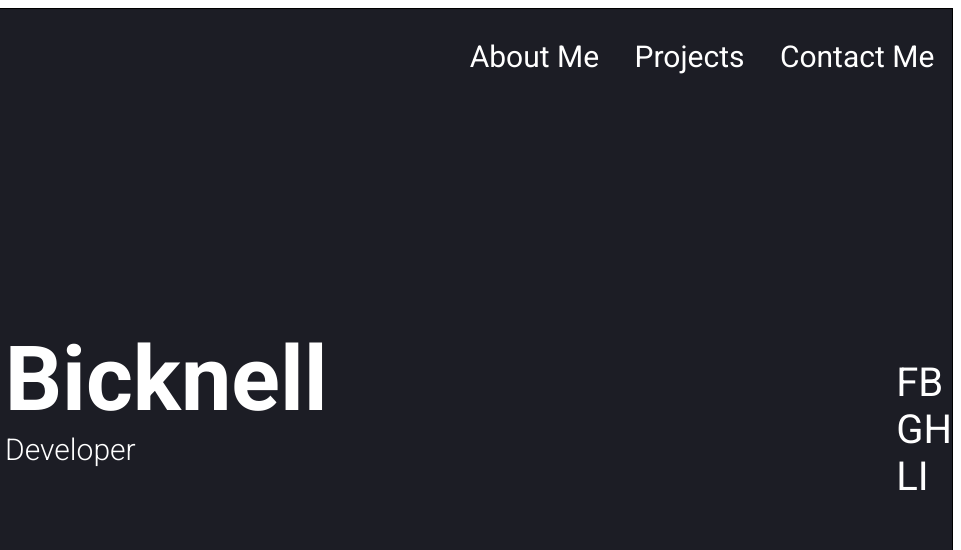
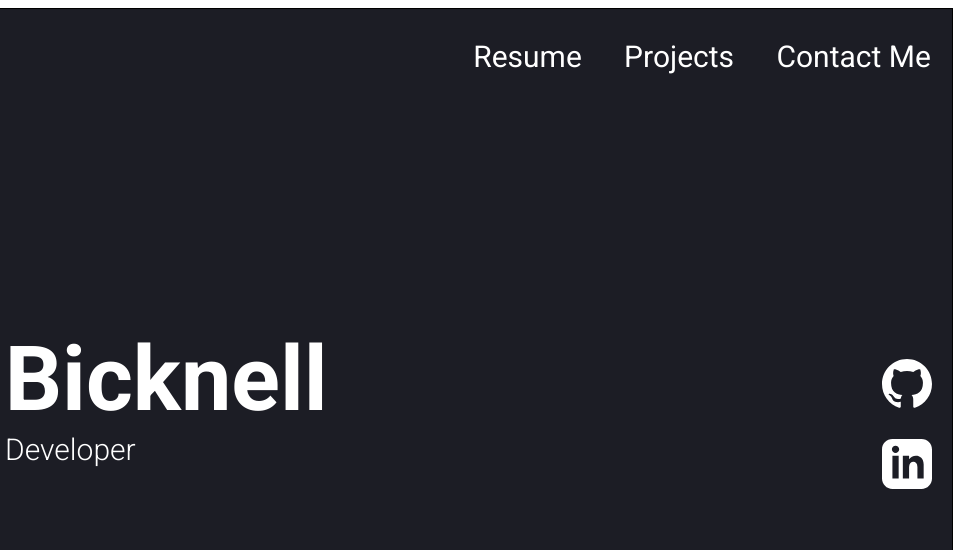
Before and after one commit to Chrisbick94/Portfolio, a plain HTML site: page index.html in a window 1280 px wide. Shown: the top 550 px of the page, 319-1280 px from the left. Drawn offline with Linux system fonts and the light colour scheme.

Commit message:
made the start of the page and icons

```diff
--- a/index.html
+++ b/index.html
@@ -1,6 +1,6 @@
 <!DOCTYPE html>
 <html lang="en">
-
+<title>Chris's Page</title>
 <head>
     <link rel="stylesheet" href="src/styles.css">
     <link rel="preconnect" href="https://fonts.googleapis.com">
@@ -17,9 +17,9 @@
 <body>
     <section class="hero">
         <nav>
-            <img class="logo" src="src\images\CB(4).png" alt="CB LOGO"/>
+            <img class="logo" src="src\images\CB(4).png" alt="CB LOGO" />
             <ul>
-                <li>About Me</li>
+                <li>Resume</li>
                 <li>Projects</li>
                 <li>Contact Me</li>
             </ul>
@@ -31,9 +31,14 @@
                 <div class="button">About Me</div>
             </div>
             <div class="socials">
-               <div>FB</div>
-               <div>GH</div>
-               <div>LI</div>
+                <div class="social"><svg xmlns="http://www.w3.org/2000/svg" fill="#ffffff" width="50" height="50" viewBox="0 0 24 24">
+                        <path
+                            d="M12 0c-6.626 0-12 5.373-12 12 0 5.302 3.438 9.8 8.207 11.387.599.111.793-.261.793-.577v-2.234c-3.338.726-4.033-1.416-4.033-1.416-.546-1.387-1.333-1.756-1.333-1.756-1.089-.745.083-.729.083-.729 1.205.084 1.839 1.237 1.839 1.237 1.07 1.834 2.807 1.304 3.492.997.107-.775.418-1.305.762-1.604-2.665-.305-5.467-1.334-5.467-5.931 0-1.311.469-2.381 1.236-3.221-.124-.303-.535-1.524.117-3.176 0 0 1.008-.322 3.301 1.23.957-.266 1.983-.399 3.003-.404 1.02.005 2.047.138 3.006.404 2.291-1.552 3.297-1.23 3.297-1.23.653 1.653.242 2.874.118 3.176.77.84 1.235 1.911 1.235 3.221 0 4.609-2.807 5.624-5.479 5.921.43.372.823 1.102.823 2.222v3.293c0 .319.192.694.801.576 4.765-1.589 8.199-6.086 8.199-11.386 0-6.627-5.373-12-12-12z" />
+                    </svg></div>
+                <div class="social"><svg xmlns="http://www.w3.org/2000/svg" fill="#ffffff" width="50" height="50" viewBox="0 0 24 24">
+                        <path
+                            d="M19 0h-14c-2.761 0-5 2.239-5 5v14c0 2.761 2.239 5 5 5h14c2.762 0 5-2.239 5-5v-14c0-2.761-2.238-5-5-5zm-11 19h-3v-11h3v11zm-1.5-12.268c-.966 0-1.75-.79-1.75-1.764s.784-1.764 1.75-1.764 1.75.79 1.75 1.764-.783 1.764-1.75 1.764zm13.5 12.268h-3v-5.604c0-3.368-4-3.113-4 0v5.604h-3v-11h3v1.765c1.396-2.586 7-2.777 7 2.476v6.759z" />
+                    </svg></div>
             </div>
         </div>
 
--- a/src/styles.css
+++ b/src/styles.css
@@ -89,6 +89,11 @@ p {
     padding-bottom: 200px;
 }
 
+.social {
+    margin: 20px;
+}
+
+
 .logo {
     height: 100px;
     margin: 10px;
```
